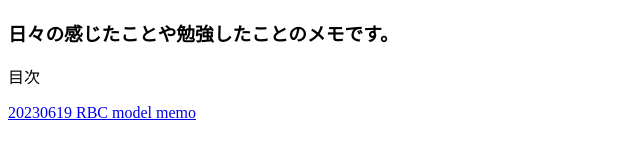
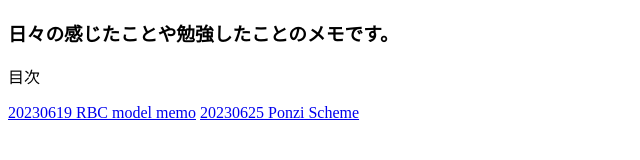
Before and after one commit to minamimachi-diary/diary, a plain HTML site: page index.html in a window 1280 px wide. Shown: the whole page, without its empty margins (0-640 px from the left). Drawn offline with Linux system fonts and the light colour scheme.

Commit message:
Update index.html

```diff
--- a/index.html
+++ b/index.html
@@ -9,5 +9,8 @@
   <p>目次</p>
   <!-- 以下にリンクの例を示します -->
   <a href="20230619 RBC Memo3.html">20230619 RBC model memo</a>
+
+  <a href="20230625 Ponzi shcheme/20230625 Ponzi shcheme.html">20230625 Ponzi Scheme</a>
+
 </body>
 </html>
```
